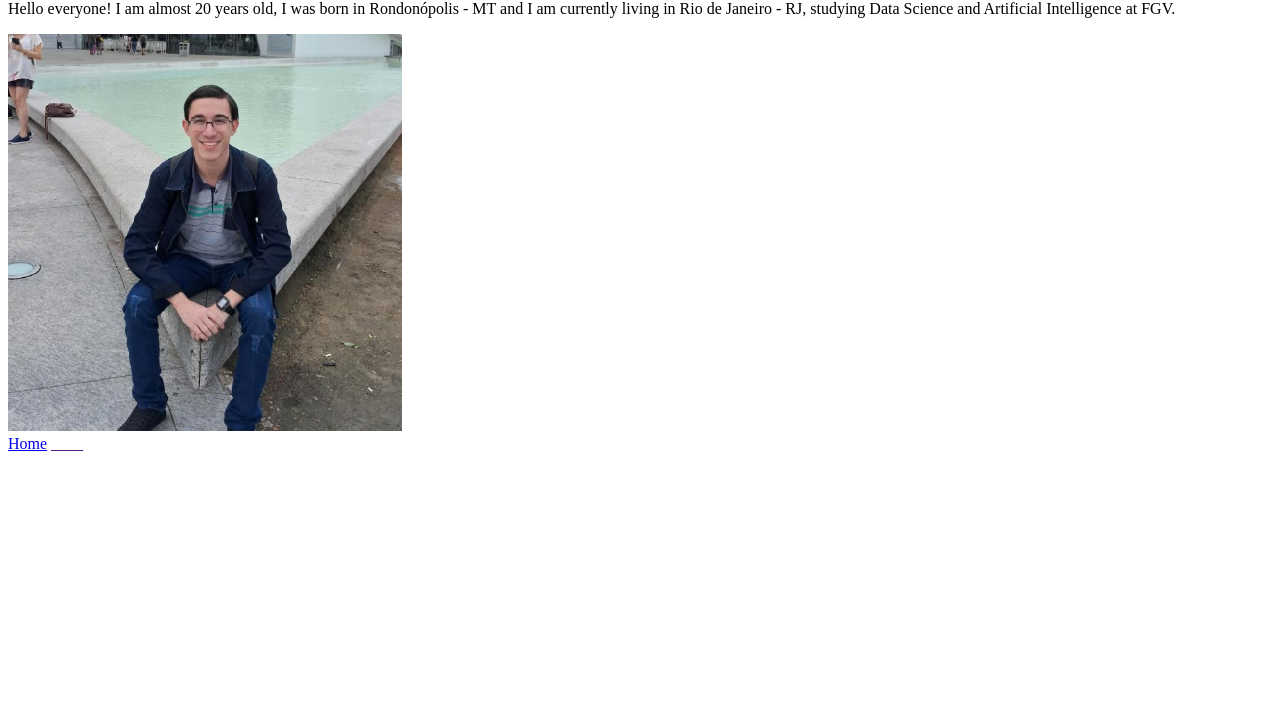
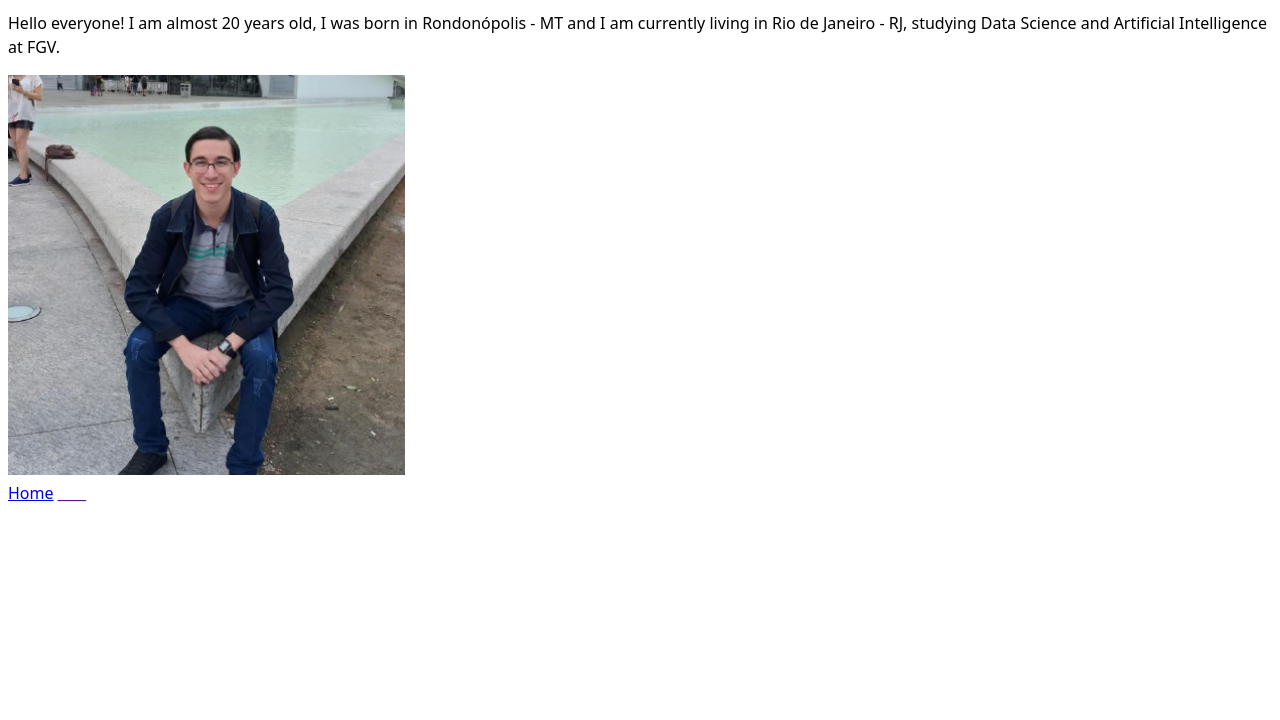
Before and after one commit to PedroPHC25/Visualizacao-labs, a plain HTML site: page index.html in a window 1280 px wide. Shown: the part 80-800 px from the top of the page. Drawn offline with Linux system fonts and the light colour scheme.

Commit message:
Adicionando estilo

```diff
--- a/index.html
+++ b/index.html
@@ -17,7 +17,7 @@
 
 
     <!-- Next line is for Step 5, to link the stylesheet to the HTML page. We will use "link" for this  -->
-    <link rel="" href="">
+    <link rel="stylesheet" href="style.css">
         <!--    rel="stylesheet" specifies the relationship (rel) between the HTML document and the linked file.
                 href="style.css" specifies the location (href) of the external file.
                 For example:
@@ -35,7 +35,7 @@
     <p> Hello everyone! I am almost 20 years old, I was born in Rondonópolis - MT and I am currently living in Rio de Janeiro - RJ, studying Data Science and Artificial Intelligence at FGV. </p>
 
     <!-- <img> (Image) tag is used to display images.-->
-    <img src="images/my_personal_image.png" alt="This is me.">
+    <img src="images/my_personal_image.png" alt="This is me." height="400">
         <!-- Example:
             <img src="images/my_image.jpeg" alt="A description of the image">
         -->
```
